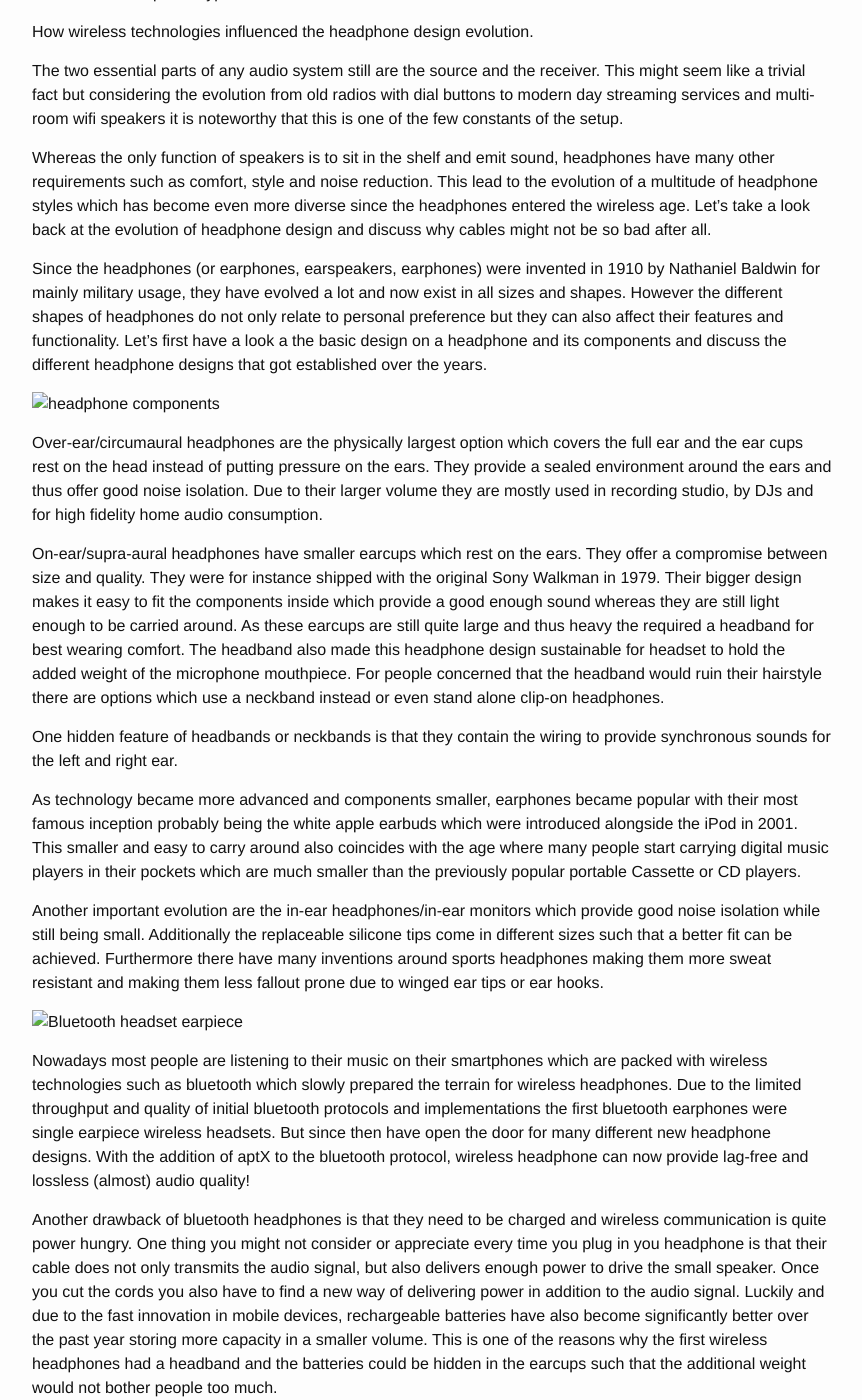
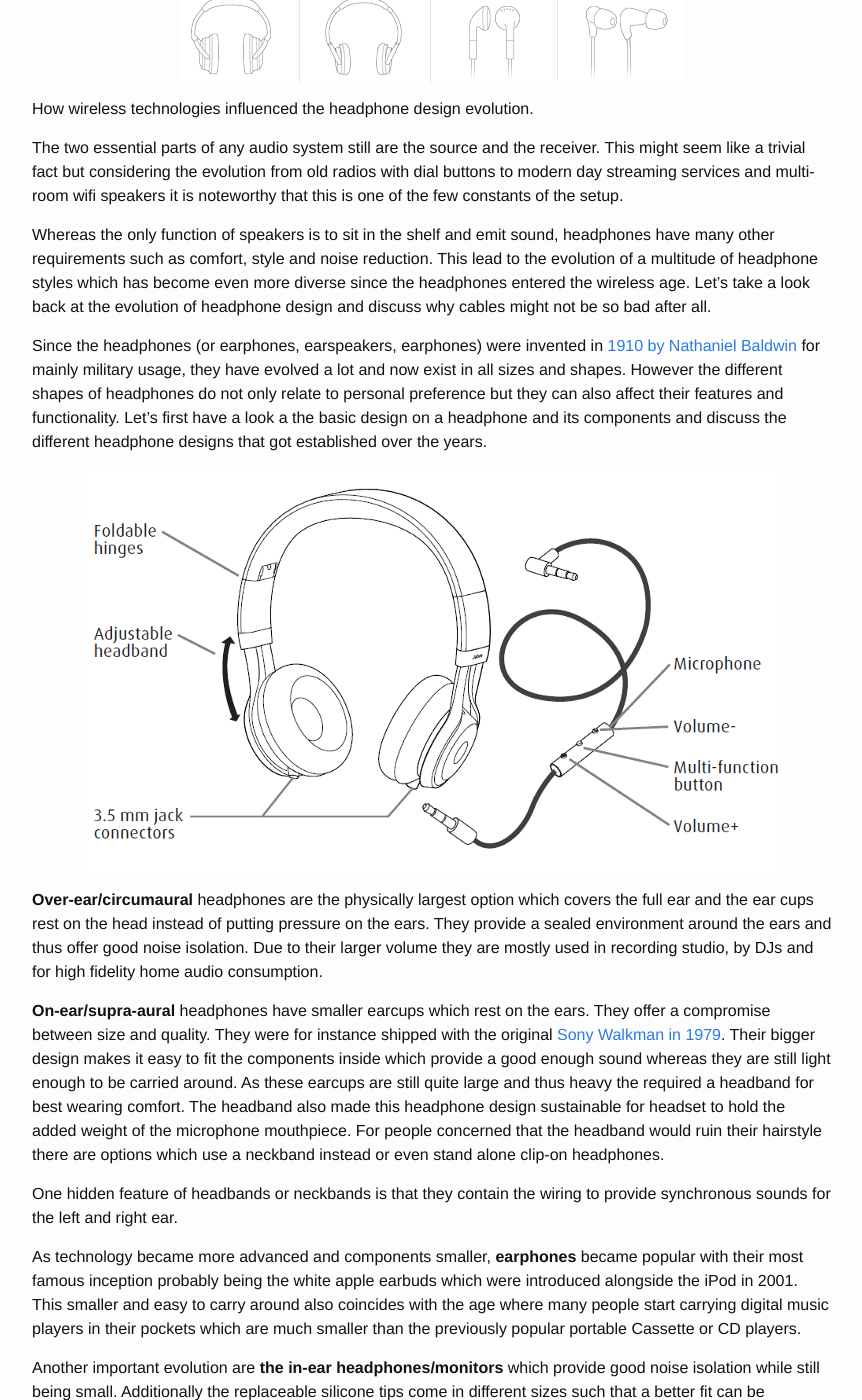
Before and after one commit to cedricbastin/cedricbastin.github.io, a Jekyll site: the page built from _posts/2017-01-29-wireless-headphones.md, in a window 1280 px wide and 1400 px high, scrolled down 258 px. Shown: the whole window, without its empty margins (208-1070 px from the left). Built offline with Jekyll 4.4.1, drawn with Linux system fonts in a browser that asks for light colours; our own code applies the rules of GitHub Pages for plain Markdown files; comment, search, counter and statistics services are not loaded; some of the changed text lies outside the part shown.

Commit message:
[wireless headphones] formatting and adding pictures

```diff
--- a/_posts/2017-01-29-wireless-headphones.md
+++ b/_posts/2017-01-29-wireless-headphones.md
@@ -1,6 +1,13 @@
-#'Wireless' Headphones
+---
+layout    : post
+title     : Wireless Headphones
+date      : 2017-01-29
+categories: technology
+tags      : headphone, wireless, bluetooth, airpods, earbuds
+comments  : true
+---
 
-![Common headphone types]()
+![Common headphone types](/pictures/2017-01-wireless-headphones/headphone-types.png){: .center-image}
 
 How wireless technologies influenced the headphone design evolution.
 
@@ -12,19 +19,19 @@ Whereas the only function of speakers is to sit in the shelf and emit sound, hea
 This lead to the evolution of a multitude of headphone styles which has become even more diverse since the headphones entered the wireless age.
 Let's take a look back at the evolution of headphone design and discuss why cables might not be so bad after all.
 
-Since the headphones (or earphones, earspeakers, earphones) were invented in 1910 by Nathaniel Baldwin for mainly military usage, they have evolved a lot and now exist in all sizes and shapes.
+Since the headphones (or earphones, earspeakers, earphones) were invented in [1910 by Nathaniel Baldwin](https://en.wikipedia.org/wiki/Headphones) for mainly military usage, they have evolved a lot and now exist in all sizes and shapes.
 However the different shapes of headphones do not only relate to personal preference but they can also affect their features and functionality.
 Let's first have a look a the basic design on a headphone and its components and discuss the different headphone designs that got established over the years.
 
-![headphone components]()
+![headphone components](/pictures/2017-01-wireless-headphones/headphone-terminology.png){: .center-image}
 
-Over-ear/circumaural headphones are the physically largest option which covers the full ear and the ear cups rest on the head instead of putting pressure on the ears.
+**Over-ear/circumaural** headphones are the physically largest option which covers the full ear and the ear cups rest on the head instead of putting pressure on the ears.
 They provide a sealed environment around the ears and thus offer good noise isolation.
 Due to their larger volume they are mostly used in recording studio, by DJs and for high fidelity home audio consumption.
 
-On-ear/supra-aural headphones have smaller earcups which rest on the ears.
+**On-ear/supra-aural** headphones have smaller earcups which rest on the ears.
 They offer a compromise between size and quality.
-They were for instance shipped with the original Sony Walkman in 1979.
+They were for instance shipped with the original [Sony Walkman in 1979](https://en.wikipedia.org/wiki/Walkman).
 Their bigger design makes it easy to fit the components inside which provide a good enough sound whereas they are still light enough to be carried around.
 As these earcups are still quite large and thus heavy the required a headband for best wearing comfort.
 The headband also made this headphone design sustainable for headset to hold the added weight of the microphone mouthpiece.
@@ -32,17 +39,17 @@ For people concerned that the headband would ruin their hairstyle there are opti
 
 One hidden feature of headbands or neckbands is that they contain the wiring to provide synchronous sounds for the left and right ear.
 
-As technology became more advanced and components smaller, earphones became popular with their most famous inception probably being the white apple earbuds which were introduced alongside the iPod in 2001.
+As technology became more advanced and components smaller, **earphones** became popular with their most famous inception probably being the white apple earbuds which were introduced alongside the iPod in 2001.
 This smaller and easy to carry around also coincides with the age where many people start carrying digital music players in their pockets which are much smaller than the previously popular portable Cassette or CD players.
 
-Another important evolution are the in-ear headphones/in-ear monitors which provide good noise isolation while still being small.
+Another important evolution are **the in-ear headphones/monitors** which provide good noise isolation while still being small.
 Additionally the replaceable silicone tips come in different sizes such that a better fit can be achieved.
 Furthermore there have many inventions around sports headphones making them more sweat resistant and making them less fallout prone due to winged ear tips or ear hooks.
 
-![Bluetooth headset earpiece]()
+![Bluetooth headset earpiece](/pictures/2017-01-wireless-headphones/bluetooth-headset.jpg){: .center-image}
 
 Nowadays most people are listening to their music on their smartphones which are packed with wireless technologies such as bluetooth which slowly prepared the terrain for wireless headphones.
-Due to the limited throughput and quality of initial bluetooth protocols and implementations the first bluetooth earphones were single earpiece wireless headsets.
+Due to the limited throughput and quality of initial bluetooth protocols and implementations the first bluetooth earphones were **single earpiece Bluetooth headsets**.
 But since then have open the door for many different new headphone designs.
 With the addition of aptX to the bluetooth protocol, wireless headphone can now provide lag-free and lossless (almost) audio quality!
 
@@ -50,30 +57,30 @@ Another drawback of bluetooth headphones is that they need to be charged and wir
 One thing you might not consider or appreciate every time you plug in you headphone is that their cable does not only transmits the audio signal, but also delivers enough power to drive the small speaker.
 Once you cut the cords you also have to find a new way of delivering power in addition to the audio signal.
 Luckily and due to the fast innovation in mobile devices, rechargeable batteries have also become significantly better over the past year storing more capacity in a smaller volume.
-This is one of the reasons why the first wireless headphones had a headband and the batteries could be hidden in the earcups such that the additional weight would not bother people too much.
+This is one of the reasons why the first **wireless headphones** had a headband and the batteries could be hidden in the earcups such that the additional weight would not bother people too much.
 
-![LG Tone]()
+![LG Tone](/pictures/2017-01-wireless-headphones/lg-tone.png){: .center-image}
 
-Early implementation of wireless earphones such as the LG Tone had a neckband which contained the bluetooth antennas as well as the batteries.
+Early implementation of **wireless earphones** such as the LG Tone had a neckband which contained the bluetooth antennas as well as the batteries.
 
 However, due to the industry pushing away from wired headphones since the removal of the headphone jack on the iPhone 7 there has been more options of wireless earphones.
 
-![Bragi Dash]()
+![Bragi Dash](/pictures/2017-01-wireless-headphones/bragi-dash.png){: .center-image}
 
-The fully wireless headphones were first introduced on Kickstarter as the Bragi Dash, now their most popular incarnation are the Apple AirPods.
+The **fully wireless headphones** were first introduced on Kickstarter as the Bragi Dash, now their most popular incarnation are the Apple AirPods.
 Those "truly wireless" headphones are packed with technology; both ear pieces need their own battery, one needs the bluetooth chip to receive the music from your phone and they both need another wireless communication channel to transmit the music from one earbud to the other.
 
-![PowerBeats 3]()
+![PowerBeats 3](/pictures/2017-01-wireless-headphones/power-beats-3.png){: .center-image}
 
 Even though the technology of fully wireless earphones seems quite novel and it's a great achievement, in my opinion there is a use to the cables as well!
-That's why personally I prefer necklace headphones which have a single cable connecting both earphones.
+That's why personally I prefer **necklace headphones** which have a single cable connecting both earphones.
 As the name indicates, when the earphones are not in use, they can be worn as a necklace and thus it's not a problem when one falls out nor to store them.
 Some of them even have magnets on the earbuds such that they can detect automatically when not in use so they can turn off.
 Furthermore does this design make it impossible to lose a single earbud!
 Another advantage of the single cable is that it can be used to add additional batteries without adding weight to the earbuds themselves.
 Also the cable can include in-line media controls and the microphone can be located closter to your mouth.
 
-![B&O H5]()
+![B&O H5](/pictures/2017-01-wireless-headphones/bang-olufsen-h5.png){: .center-image}
 
 For applications that require more power, such as noise cancellation, we will have to further rely on wired lightning or USB-C headphones which have the advantage of never running out of battery.
 But overall in my opinion it's good to move away from the 3.5 mm jack and embrace the wireless future!
@@ -84,16 +91,12 @@ Please leave a comment and tell me what you think about wireless headphones
 
 ### Links:
 
-- Good comparison of headphone types: Headphone Buying Guide - Best Buy
-- infographic The History of Headphones | Visual.ly
+- [Headphone Buying Guide - Best Buy](https://www.bestbuy.com/site/buying-guides/headphone-buying-guide/pcmcat314600050000.c)
+- [infographic The History of Headphones](https://visual.ly/community/Infographics/technology/history-headphones)
 - history of headphones PulseAudio
-- The History of Headphones | Cool Material
-- Glossary - headphone.com
-- Headphone Terminology
-
-### Disclaimer
-
-The opinions expressed in this article represent purely my own and not those of my employer.
+- [The History of Headphones](https://coolmaterial.com/roundup/history-of-headphones/)
+- [headphone.com Glossary](https://www.headphones.com/pages/glossary)
+- [Headphone Terminology](http://www.brodart.ca/headphone-terminology/)
 
 ### list of modern wireless headphones:
 
```
Also changed, not shown: pictures/2017-01-wireless-headphones/bang-olufsen-h5.png (added), pictures/2017-01-wireless-headphones/bluetooth-headset.jpg (added), pictures/2017-01-wireless-headphones/bragi-dash.png (added), pictures/2017-01-wireless-headphones/headphone-terminology.png (added), pictures/2017-01-wireless-headphones/headphone-types.png (added), pictures/2017-01-wireless-headphones/lg-tone.png (added), pictures/2017-01-wireless-headphones/power-beats-3.png (added).
